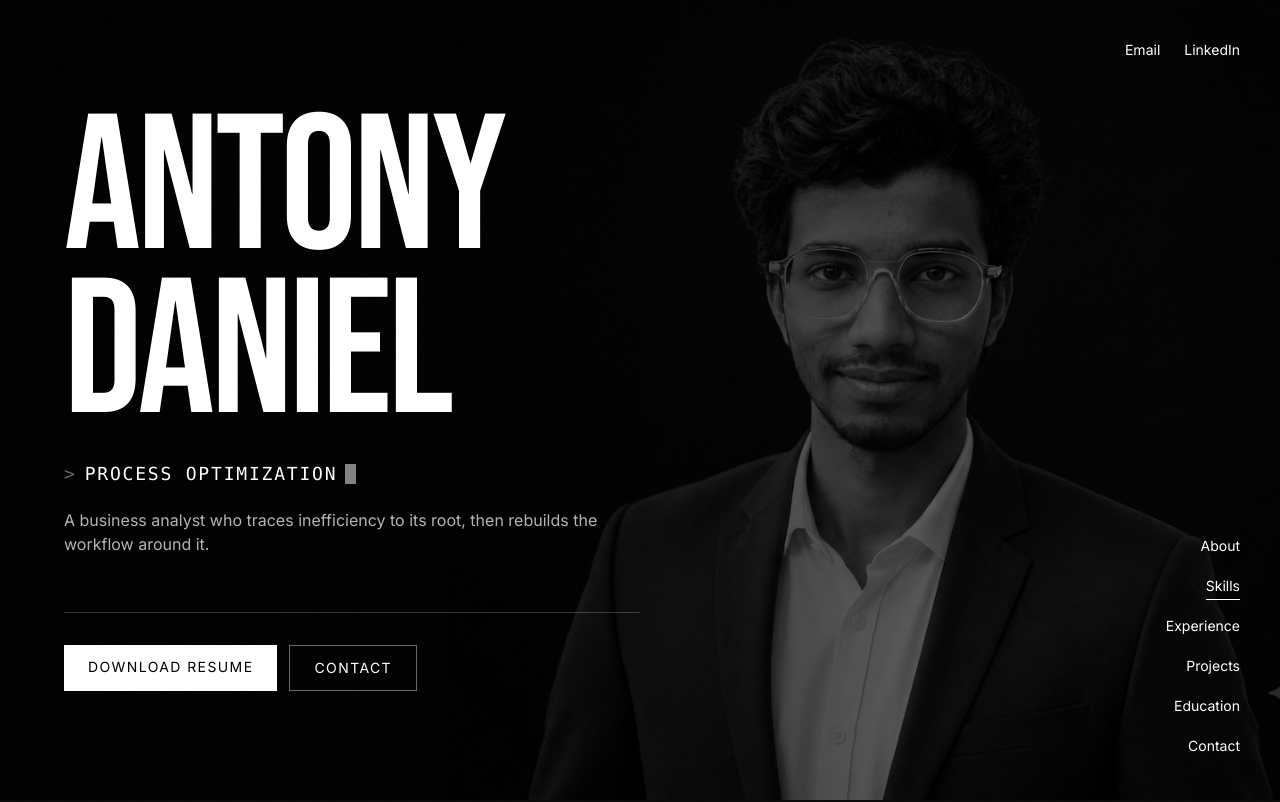
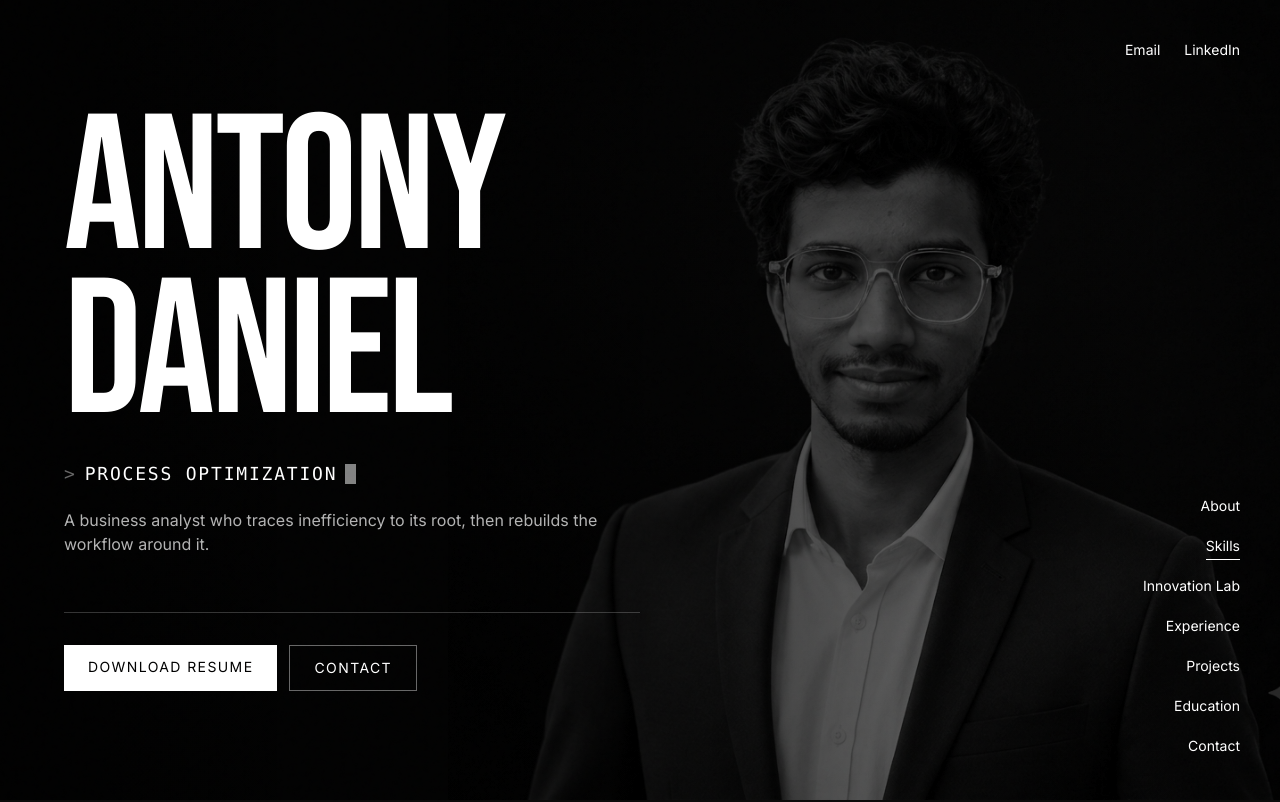
Before and after one commit to arunraj-3117/AntonyDaniel-Portfolio, a React (Vite) app: page / in a window 1280 px wide. Shown: the top 802 px of the page. Built offline with nearby package versions, Linux system fonts and the light colour scheme; the HTML template or start-up script is replaced by a standard one.

Commit message:
Update Navigation.tsx

```diff
--- a/src/components/Navigation.tsx
+++ b/src/components/Navigation.tsx
@@ -6,6 +6,7 @@ import { cn } from '@/lib/utils'
 const navItems = [
   { id: 'about', label: 'About' },
   { id: 'skills', label: 'Skills' },
+  { id: 'innovation', label: 'Innovation Lab' },
   { id: 'work', label: 'Experience' },
   { id: 'projects', label: 'Projects' },
   { id: 'education', label: 'Education' },
```
